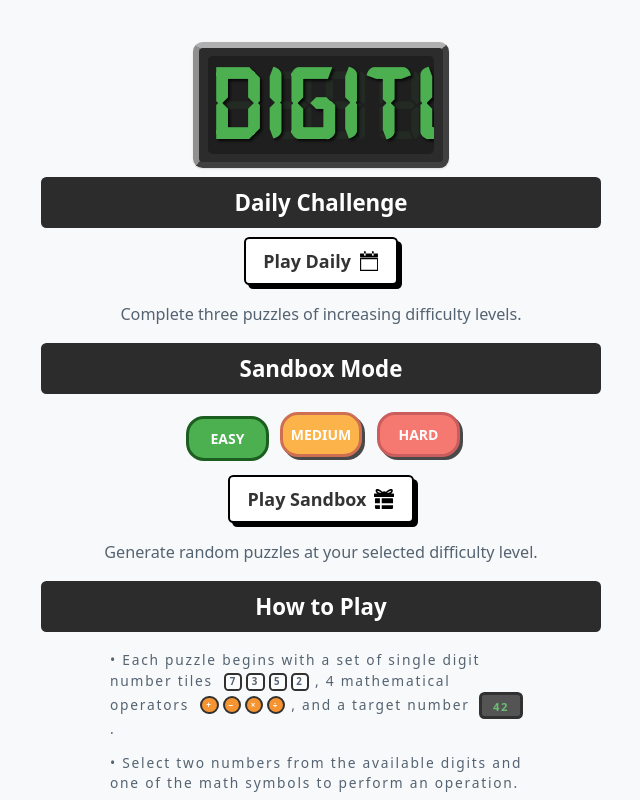
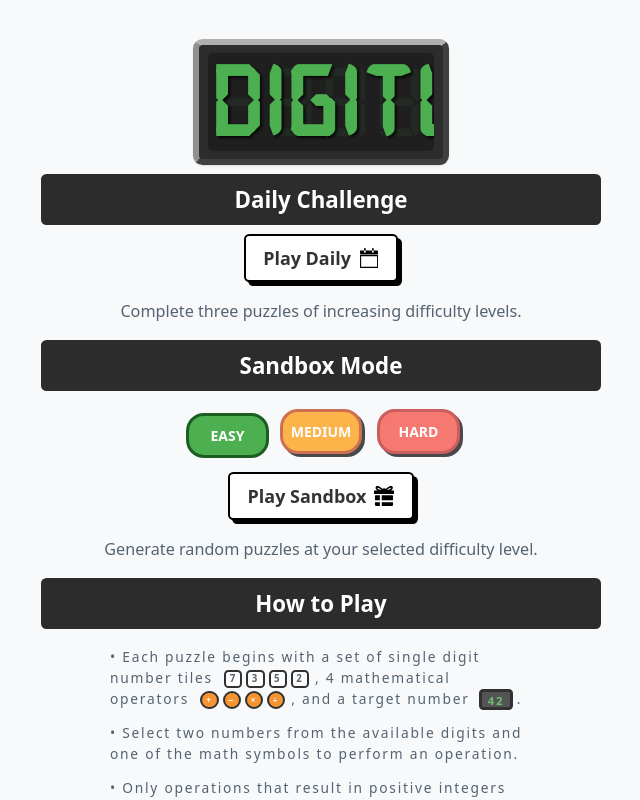
Before and after one commit to MarksGit98/Digitl-Web, a React (Vite) app: page / in a window 1280 px wide. Shown: the whole page, without its empty margins (319-959 px from the left). Built offline with nearby package versions, Linux system fonts and the light colour scheme.

Commit message:
visual updates

```diff
--- a/src/components/GameContainer.tsx
+++ b/src/components/GameContainer.tsx
@@ -18,7 +18,7 @@ export default function GameContainer({ children }: GameContainerProps) {
       backgroundColor: '#f8f9fa',
       position: 'relative',
       overflowY: 'auto',
-      paddingTop: '8px',
+      paddingTop: '5px',
     }}>
       {/* Top Ad Banner Space - Reserved for future ads */}
       <div style={{
--- a/src/components/HowToPlayModal.tsx
+++ b/src/components/HowToPlayModal.tsx
@@ -23,7 +23,7 @@ export default function HowToPlayModal({
 
   const styles = {
     modalOverlay: {
-      position: 'fixed' as const,
+      position: 'absolute' as const,
       top: 0,
       left: 0,
       right: 0,
@@ -34,19 +34,19 @@ export default function HowToPlayModal({
     modalContentWrapper: {
       pointerEvents: 'auto' as const, // Re-enable pointer events for content
       position: 'absolute' as const,
-      top: '50%',
+      top: '10%',
       left: '50%',
-      transform: 'translate(-50%, -50%)',
+      transform: 'translateX(-50%)', // Only horizontal centering
       zIndex: 1001, // Above the backdrop
-      width: `${SCREEN_DIMENSIONS.WIDTH * 0.72}px`,
-
+      width: '80%',
+      maxWidth: `${SCREEN_DIMENSIONS.WIDTH * 0.8}px`,
+      minWidth: '300px',
     },
     modalContent: {
-      width: '100%',
       backgroundColor: COLORS.BACKGROUND_WHITE,
       borderRadius: `${BORDER_RADIUS.LARGE}px`,
       border: `${OVERLAY_BORDER.WIDTH}px solid ${OVERLAY_BORDER.COLOR}`,
-      padding: `${SPACING.PADDING_MEDIUM}px`,
+      padding: `${SPACING.PADDING_MEDIUM * 0.7}px ${SPACING.PADDING_LARGE * 0.7}px`,
       boxShadow: '0 4px 8px rgba(0, 0, 0, 0.3)',
       display: 'flex',
       flexDirection: 'column' as const,
--- a/src/components/InstructionsContent.tsx
+++ b/src/components/InstructionsContent.tsx
@@ -99,13 +99,13 @@ export default function InstructionsContent() {
       verticalAlign: 'middle',
     },
     miniTarget: {
-      minWidth: `${SCREEN_WIDTH * 0.08 * 0.85}px`,
-      height: `${SCREEN_WIDTH * 0.05 * 0.85}px`,
+      minWidth: `${SCREEN_WIDTH * 0.08 * 0.65}px`,
+      height: `${SCREEN_WIDTH * 0.05 * 0.65}px`,
       backgroundColor: COLORS.BACKGROUND_DARK,
-      borderRadius: `${SCREEN_WIDTH * 0.01 * 0.85}px`,
+      borderRadius: `${SCREEN_WIDTH * 0.01 * 0.65}px`,
       border: `${BUTTON_BORDER.WIDTH * 1.2}px solid ${BUTTON_BORDER.COLOR}`, // Reduced from 2 to 1.2
-      paddingHorizontal: `${SCREEN_WIDTH * 0.01 * 0.85}px`,
-      paddingTop: `${SCREEN_WIDTH * 0.003}px`, // Added slight top padding
+      paddingHorizontal: `${SCREEN_WIDTH * 0.01 * 0.65}px`,
+      paddingTop: `${SCREEN_WIDTH * 0.0023}px`, // Proportionally adjusted top padding
       display: 'flex',
       alignItems: 'center',
       justifyContent: 'center',
--- a/src/screens/GameScreen.tsx
+++ b/src/screens/GameScreen.tsx
@@ -635,7 +635,7 @@ export default function GameScreen({
       borderRadius: `${BORDER_RADIUS.MEDIUM * 0.7}px`, // Match modeTitle border radius
       textAlign: 'center' as const,
       fontWeight: 'bold' as const,
-      width: '100%', // Increased width for Congratulations banner
+      width: '100%',
     },
     successBannerMessage: {
       fontSize: FONT_SIZES.SUBTEXT, // Match sectionDescription font size
@@ -809,7 +809,7 @@ export default function GameScreen({
             {/* All Puzzles Complete Banner (for round 3) */}
             {showAllPuzzlesComplete && (
               <>
-                <OverlayBackdrop />
+                <OverlayBackdrop zIndex={2000} />
                 <div style={styles.successBannerOverlay}>
                 <div style={styles.successBannerTitle}>
                   Congratulations!
```
